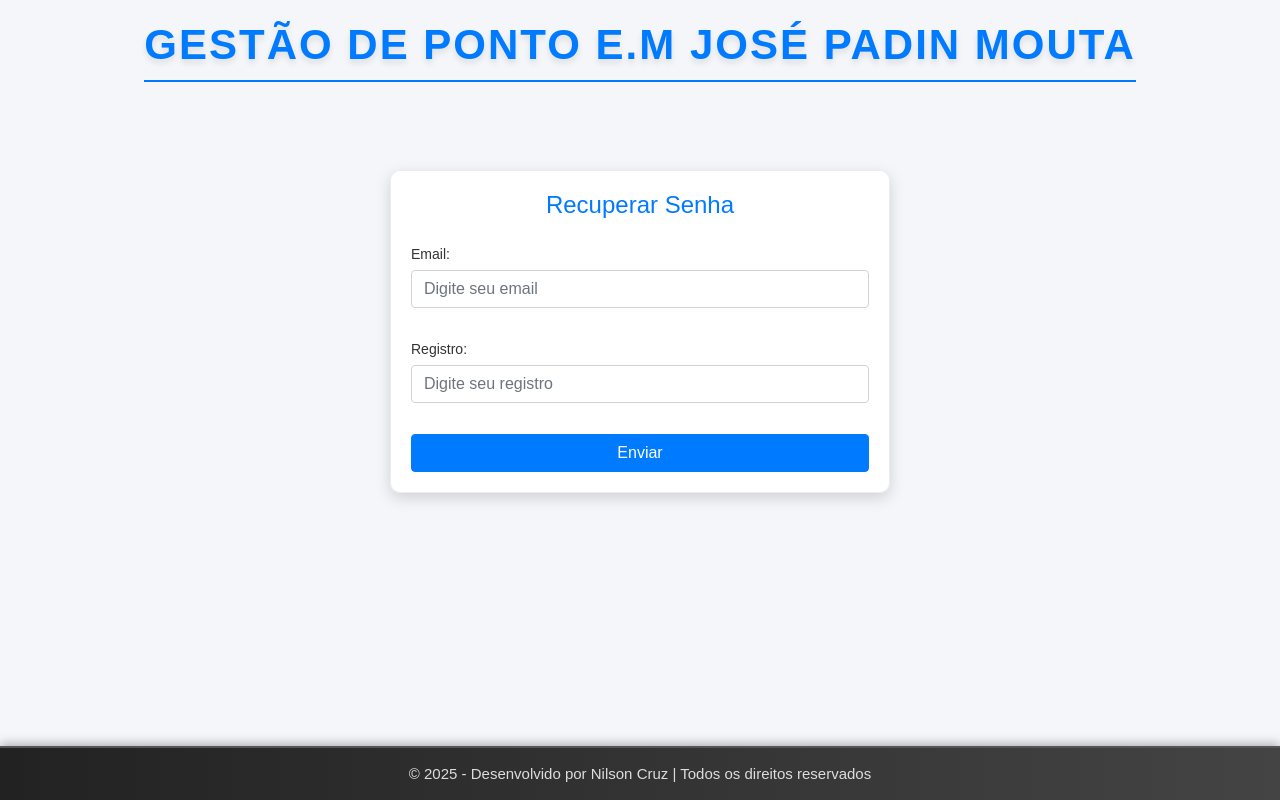
After one commit to nilcruz94/gestao-padin, a Flask app: page /recuperar_senha in a window 1280 px wide. The commit adds this page. Run offline with Flask 3, Linux system fonts and the light colour scheme; some libraries are stand-ins or nearby versions.

Commit message:
Funcao Redefinir Senha

```diff
--- a/app.py
+++ b/app.py
@@ -25,7 +25,7 @@ class User(UserMixin, db.Model):
     nome = db.Column(db.String(150), nullable=False)
     registro = db.Column(db.String(150), nullable=False, unique=True)
     email = db.Column(db.String(150), nullable=False, unique=True)
-    senha = db.Column(db.String(150), nullable=False)
+    senha = db.Column(db.String(256), nullable=False)
     tipo = db.Column(db.String(20), nullable=False)  # 'funcionario' ou 'administrador'
     status = db.Column(db.String(20), default='pendente')  # 'pendente', 'aprovado', 'rejeitado'
 
@@ -107,6 +107,46 @@ def login():
 
     return render_template('login.html')
 
+# Rota de Recuperar Senha
+@app.route('/recuperar_senha', methods=['GET', 'POST'])
+def recuperar_senha():
+    if request.method == 'POST':
+        email = request.form['email']
+        registro = request.form['registro']
+        usuario = User.query.filter_by(email=email, registro=registro).first()
+
+        if usuario:
+            session['user_id'] = usuario.id  # Armazena temporariamente o ID do usuário
+            return redirect(url_for('redefinir_senha'))
+        else:
+            flash('Usuário não encontrado. Verifique os dados e tente novamente.', 'danger')
+
+    return render_template('recuperar_senha.html')
+
+# Rota de Redefinir Senha
+@app.route('/redefinir_senha', methods=['GET', 'POST'])
+def redefinir_senha():
+    if 'user_id' not in session:
+        flash('Acesso não autorizado.', 'danger')
+        return redirect(url_for('recuperar_senha'))
+
+    if request.method == 'POST':
+        nova_senha = request.form['nova_senha']
+        confirmar_senha = request.form['confirmar_senha']
+
+        if nova_senha != confirmar_senha:
+            flash('As senhas não coincidem. Tente novamente.', 'danger')
+        else:
+            usuario = User.query.get(session['user_id'])
+            # Utilizando generate_password_hash para gerar o hash da nova senha
+            usuario.senha = generate_password_hash(nova_senha)
+            db.session.commit()
+            session.pop('user_id', None)  # Remove o usuário da sessão após redefinir
+            flash('Senha redefinida com sucesso! Faça login.', 'success')
+            return redirect(url_for('login'))
+
+    return render_template('redefinir_senha.html')
+
 # Rota de Logout
 @app.route('/logout')
 @login_required
@@ -114,7 +154,6 @@ def logout():
     logout_user()
     flash("Você saiu do sistema. Para acessá-lo, faça login novamente.", "success")
     return redirect(url_for('login'))
-
 
 # Página Principal (Index)
 @app.route('/index')
--- a/templates/login.html
+++ b/templates/login.html
@@ -54,7 +54,7 @@
             </form>
             <div class="form-links">
                 <a href="/register">Não tem uma conta? Registre-se</a>
-                <a href="/forgot-password">Esqueceu a senha?</a>
+                <a href="/recuperar_senha">Esqueceu a senha?</a>
             </div>
         </div>
     </div>
--- /dev/null
+++ b/templates/recuperar_senha.html
@@ -0,0 +1,50 @@
+<!DOCTYPE html>
+<html lang="pt-BR">
+<head>
+    <meta charset="UTF-8">
+    <title>Recuperar Senha</title>
+    <link rel="stylesheet" href="https://stackpath.bootstrapcdn.com/bootstrap/4.5.0/css/bootstrap.min.css">
+    <link rel="stylesheet" href="{{ url_for('static', filename='css/style.css') }}">
+</head>
+<body>
+    <div class="titulo-container">
+        <h1 class="titulo-site">Gestão de Ponto E.M José Padin Mouta</h1>
+    </div>
+
+    <div class="container mt-5">
+        {% with messages = get_flashed_messages(with_categories=true) %}
+            {% if messages %}
+                {% for category, message in messages %}
+                    <div class="alert alert-{{ category }} alert-dismissible fade show" role="alert">
+                        {{ message }}
+                        <button type="button" class="close" data-dismiss="alert" aria-label="Fechar">
+                            <span aria-hidden="true">&times;</span>
+                        </button>
+                    </div>
+                {% endfor %}
+            {% endif %}
+        {% endwith %}
+
+        <h2 class="mb-4">Recuperar Senha</h2>
+        <form method="POST">
+            <div class="form-group">
+                <label for="email">Email:</label>
+                <input type="email" name="email" class="form-control" placeholder="Digite seu email" required>
+            </div>
+            <div class="form-group">
+                <label for="registro">Registro:</label>
+                <input type="text" name="registro" class="form-control" placeholder="Digite seu registro" required>
+            </div>
+            <button type="submit" class="btn btn-primary">Enviar</button>
+        </form>
+    </div>
+
+    <footer>
+        <p>&copy; 2025 - Desenvolvido por Nilson Cruz | Todos os direitos reservados</p>
+    </footer>
+
+    <script src="https://code.jquery.com/jquery-3.5.1.slim.min.js"></script>
+    <script src="https://cdn.jsdelivr.net/npm/popper.js@1.16.0/dist/umd/popper.min.js"></script>
+    <script src="https://stackpath.bootstrapcdn.com/bootstrap/4.5.0/js/bootstrap.min.js"></script>
+</body>
+</html>
```
Also changed, not shown: templates/redefinir_senha.html (added, +51 -0 lines).
